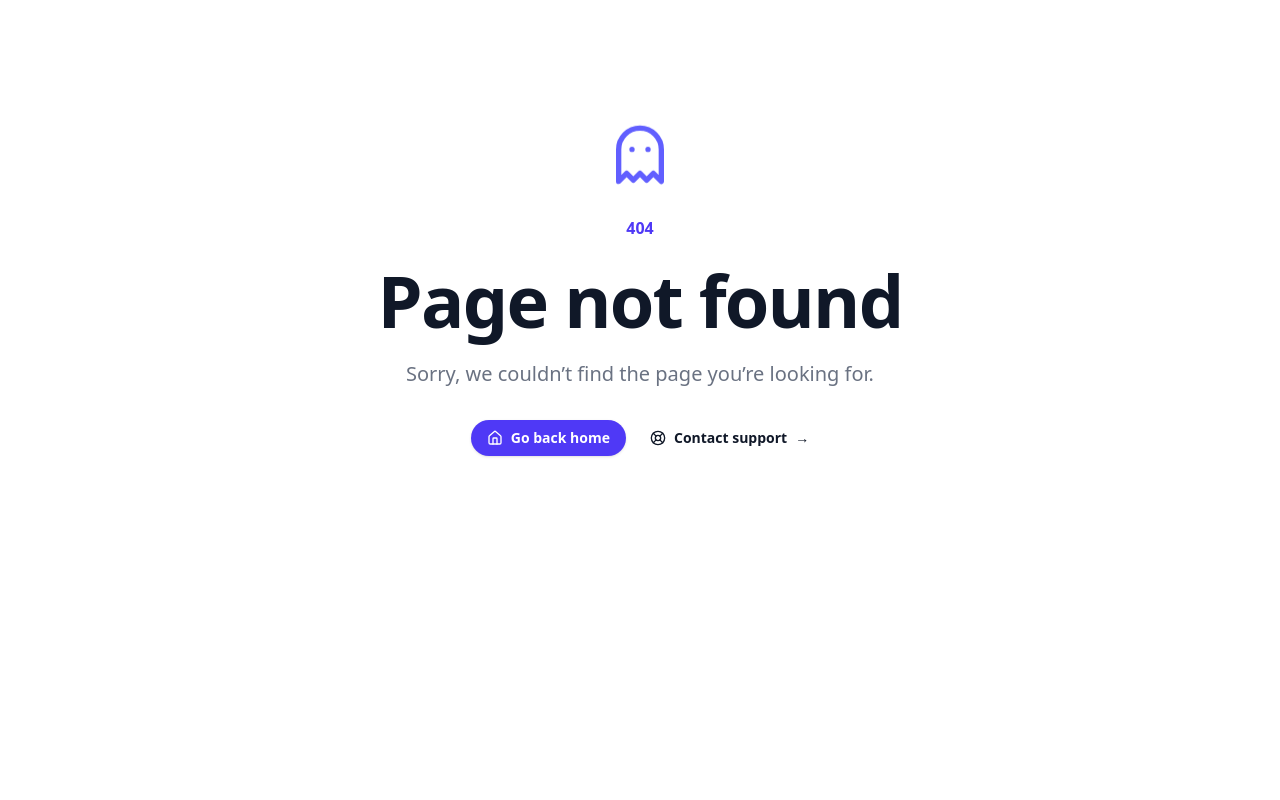
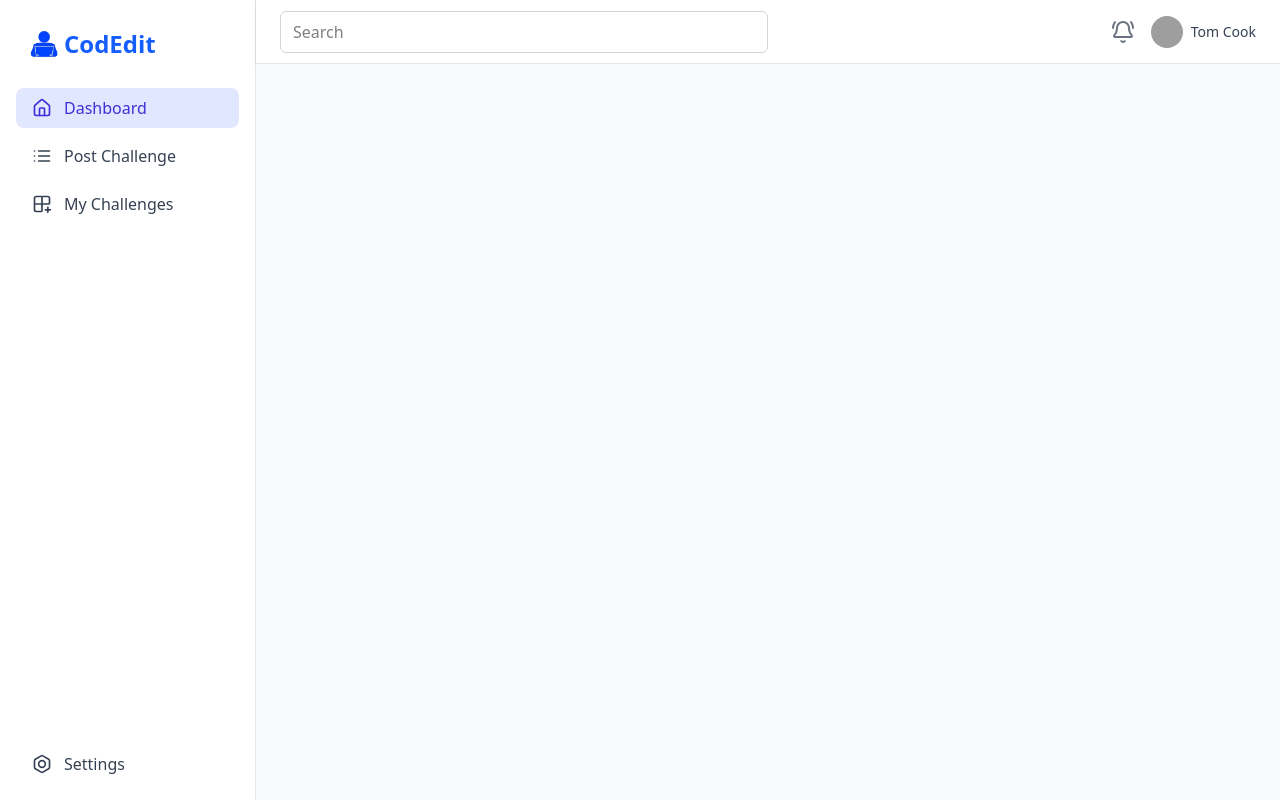
Before and after one commit to 3Roland59/CodEdit_client, a React (Vite) app: page /dashboard in a window 1280 px wide. Before the commit this address had no page. Built offline with nearby package versions, Linux system fonts and the light colour scheme; grey boxes are pictures that could not be loaded.

Commit message:
dashboard layout done

```diff
--- a/src/App.tsx
+++ b/src/App.tsx
@@ -3,6 +3,8 @@ import './App.css'
 import Homepage from './pages/Homepage'
 import Notfound from './pages/Notfound'
 import Authpage from './pages/Authpage'
+import DashboardLayout from './pages/DashboardLayout'
+import Home from './components/dashboard/Home'
 
 function App() {
 
@@ -11,6 +13,9 @@ function App() {
       <Routes>
         <Route path='/' element={<Homepage />} />
         <Route path='/auth' element={<Authpage />} />
+        <Route path='/dashboard' element={<DashboardLayout />} >
+          <Route path='home' element={<Home />} />
+        </Route>
         <Route path='*' element={<Notfound />} />
       </Routes>
     </>
--- /dev/null
+++ b/src/components/dashboard/Home.tsx
@@ -0,0 +1,8 @@
+export default function Home() {
+  return (
+    <div className="bg-white rounded-xl p-6 border shadow-sm">
+      <h1 className="text-2xl font-semibold text-gray-800">Dashboard Overview</h1>
+      <p className="text-gray-500 mt-2">Welcome back! Here's what's going on.</p>
+    </div>
+  );
+}
--- a/src/pages/Authpage.tsx
+++ b/src/pages/Authpage.tsx
@@ -1,5 +1,5 @@
 import { useState } from "react";
-import { Link, useNavigate, useSearchParams } from "react-router";
+import { useNavigate, useSearchParams } from "react-router";
 import logo from "../assets/code.png"
 import ParticlesBackground from "../components/ParticlesBackground";
 
@@ -19,13 +19,7 @@ const Authpage = () => {
 
   const handleLogin = (e: React.FormEvent<HTMLFormElement>) => {
     e.preventDefault();
-    localStorage.setItem("teacherAuth", "true");
-    localStorage.setItem(
-      "teacherData",
-      JSON.stringify({ name: "Demo Teacher", email: loginData.email })
-    );
-    alert("Login Successful");
-    navigate("/teacher/dashboard");
+    navigate("/dashboard/home")
   };
 
   const handleSignup = (e: React.FormEvent<HTMLFormElement>) => {
@@ -54,7 +48,7 @@ const Authpage = () => {
               alt="CodEdit Logo"
               className="w-16 h-16 object-contain"
             />
-            <h1 className="text-4xl sm:text-5xl font-extrabold text-gray-800 tracking-tight animate-fade-in">
+            <h1 className="text-4xl sm:text-5xl font-extrabold text-blue-600 tracking-tight animate-fade-in">
               CodEdit
             </h1>
           </div>
@@ -144,7 +138,7 @@ const Authpage = () => {
           )}
           <button
             type="submit"
-            className="w-full py-2 bg-indigo-600 text-white rounded-xl hover:bg-indigo-700 transition-all font-semibold"
+            className="w-full cursor-pointer py-2 bg-indigo-600 text-white rounded-3xl hover:bg-indigo-700 transition-all font-semibold"
           >
             {activeTab === "login" ? "Sign In" : "Create Account"}
           </button>
--- /dev/null
+++ b/src/pages/DashboardLayout.tsx
@@ -0,0 +1,93 @@
+import { Outlet, NavLink } from "react-router";
+import { BellRing, Bolt, Grid2X2Plus, Home, List } from "lucide-react";
+import logo from "../assets/code.png"
+
+const navItems = [
+  { name: "Dashboard", to: "/dashboard", icon: Home },
+  { name: "Post Challenge", to: "/post-challenge", icon: List },
+  { name: "My Challenges", to: "/my-hallenges", icon: Grid2X2Plus },
+];
+
+export default function DashboardLayout() {
+  return (
+    <div className="min-h-screen flex bg-gray-50">
+      {/* Sidebar */}
+      <aside className="w-64 bg-white border-r border-gray-200 flex flex-col justify-between">
+        <div>
+          <div className="p-6 flex flex-row items-center">
+              <img
+              src={logo}
+              alt="CodEdit Logo"
+              className="w-10 h-10 object-contain"
+            />
+            <span className="text-blue-600 font-bold text-2xl">
+               CodEdit</span>
+          </div>
+          <nav className="space-y-2 px-4">
+            {navItems.map((item) => (
+              <NavLink
+                key={item.name}
+                to={item.to}
+                className={({ isActive }) =>
+                  `flex items-center gap-3 px-4 py-2 rounded-lg transition ${
+                    isActive ? "bg-indigo-100 text-indigo-700" : "text-gray-700 hover:bg-gray-100"
+                  }`
+                }
+              >
+                <item.icon className="h-5 w-5" />
+                {item.name}
+              </NavLink>
+            ))}
+          </nav>
+        </div>
+
+        {/* Settings at the bottom */}
+        <div className="p-4">
+          <NavLink
+            to="/settings"
+            className={({ isActive }) =>
+              `flex items-center gap-3 px-4 py-2 rounded-lg transition text-gray-700 hover:bg-gray-100 ${
+                isActive ? "bg-indigo-100 text-indigo-700" : ""
+              }`
+            }
+          >
+            <Bolt className="w-5 h-5" />
+            Settings
+          </NavLink>
+        </div>
+      </aside>
+
+      {/* Main content */}
+      <div className="flex-1 flex flex-col">
+        {/* Topbar */}
+        <header className="h-16 bg-white border-b border-gray-200 flex items-center justify-between px-6 shadow-sm">
+          <div className="w-1/2">
+            <input
+              type="text"
+              placeholder="Search"
+              className="w-full px-3 py-2 rounded-md border border-gray-300 focus:ring-2 focus:ring-indigo-200 focus:outline-none"
+            />
+          </div>
+          <div className="flex items-center gap-4">
+            <button className="text-gray-500 hover:text-indigo-600">
+              <BellRing className="w-6 h-6" />
+            </button>
+            <div className="flex items-center gap-2">
+              <img
+                src="https://i.pravatar.cc/40?img=3"
+                alt="User avatar"
+                className="w-8 h-8 rounded-full"
+              />
+              <span className="text-sm text-gray-700">Tom Cook</span>
+            </div>
+          </div>
+        </header>
+
+        {/* Page Content */}
+        <main className="p-6 bg-gray-50 flex-1 overflow-y-auto">
+          <Outlet />
+        </main>
+      </div>
+    </div>
+  );
+}
```
